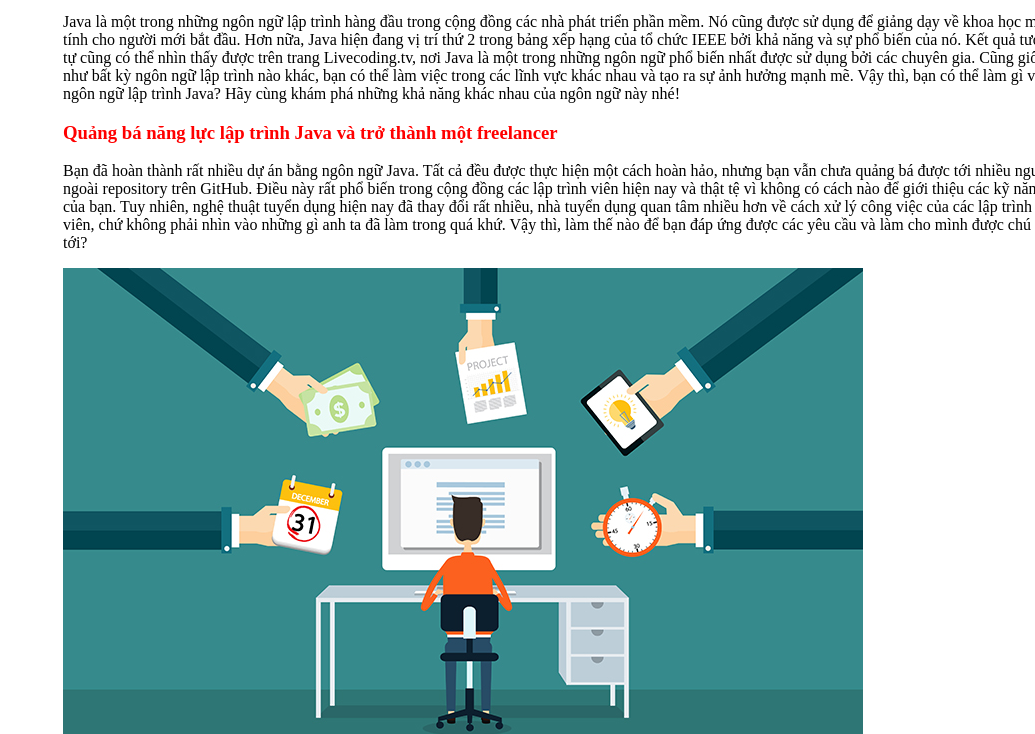
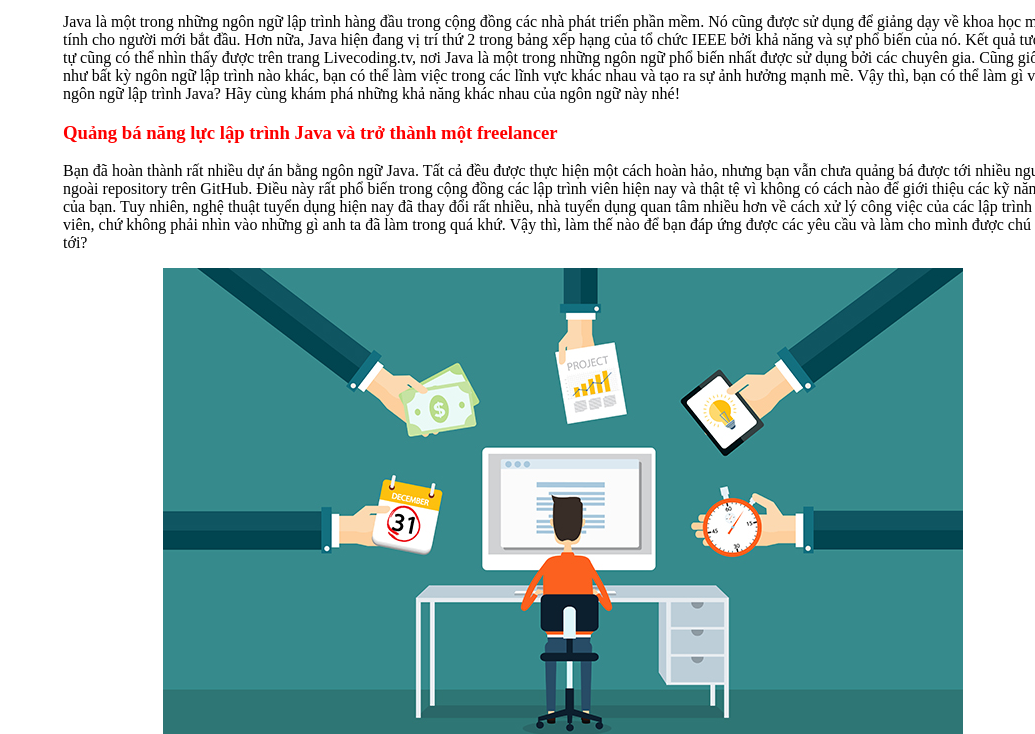
Before and after one commit to khang76c1/html27-khanglp, a plain HTML site: page HomeWorks/btvn2-1.html in a window 1280 px wide. Shown: the part 101-835 px from the top of the page, without its empty margins (245-1280 px from the left). Drawn offline with Linux system fonts and the light colour scheme.

Commit message:
BTVN-KHANG

```diff
--- a/HomeWorks/btvn2-1.html
+++ b/HomeWorks/btvn2-1.html
@@ -10,9 +10,10 @@
     #container{
         width: 1000px;
         margin-left: 300px;
-
-
-    }
+  }
+  .hinh{
+    text-align: center;
+  }
 </style>
 <body>
     <div id="container" >
@@ -34,7 +35,12 @@
              tâm nhiều hơn về cách xử lý công việc của các lập trình viên, chứ không phải nhìn vào những gì anh
              ta đã làm trong quá khứ. Vậy thì, làm thế nào để bạn đáp ứng được các yêu cầu và làm cho mình được
              chú ý tới?</p>
-        <img src="../trenlop/layout/1.webp" alt="">
+
+            <div class="hinh">
+                <img src="../trenlop/layout/1.webp" alt="">
+
+            </div>
+
         <p>Để nhận được sự chú ý, bạn cần phải bắt đầu quảng bá các kỹ năng và các dự án Java của bạn. Có rất
             nhiều nền tảng để bạn có thể làm điều này. Ví dụ như trang web Livecoding.tv là một lựa chọn phù hợp,
              nơi bạn có thể quảng bá và xây dựng portfolio của mình cho thị trường freelancer. Không chỉ thể hiện
--- a/HomeWorks/btvn2-2.1.css
+++ b/HomeWorks/btvn2-2.1.css
@@ -2,7 +2,6 @@
     width: 85%;
     height: auto;
     margin: 0 auto;
-    border: 1px solid royalblue;
 }
 .phantrenhinh{
 
```
Also changed, not shown: HomeWorks/btvn2-2.1.html (+1 -1 lines).
